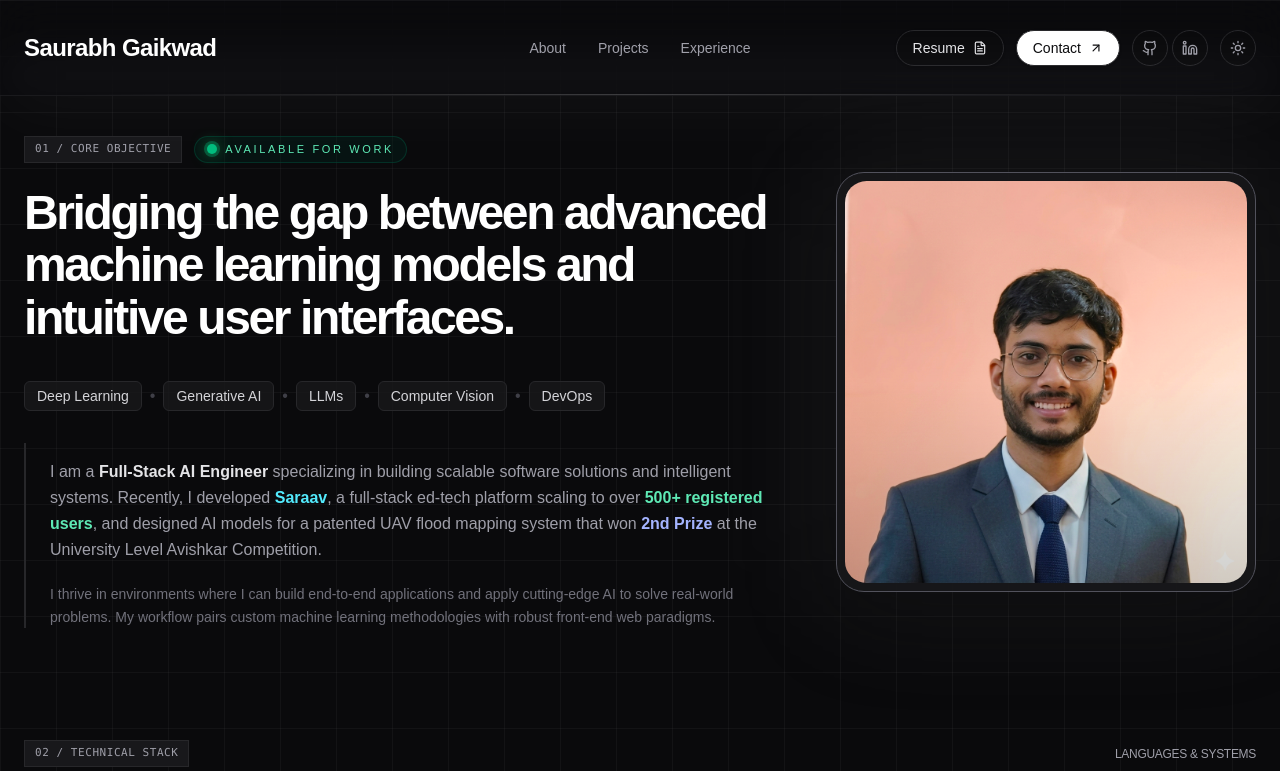
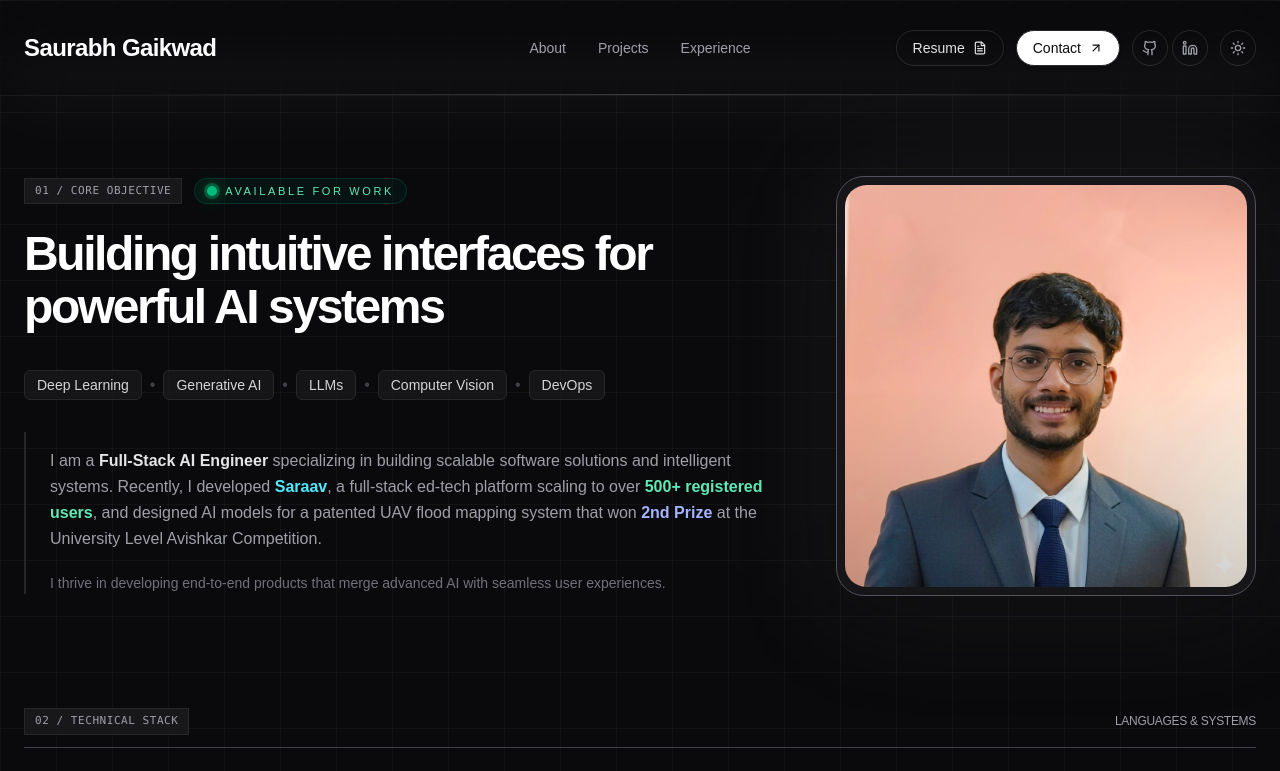
Before and after one commit to Saurabhkg03/my-portfolio-website, a Next.js app: page / in a window 1280 px wide. Shown: the top 771 px of the page. Built offline with nearby package versions, Linux system fonts and the light colour scheme.

Commit message:
feat: implement initial portfolio page layout with hero, tech stack, and project sections

```diff
--- a/src/app/page.tsx
+++ b/src/app/page.tsx
@@ -76,7 +76,7 @@ function XIcon({ className }: { className?: string }) {
 
 function HeroPhoto() {
   return (
-    <aside className="relative mx-auto mt-6 w-full max-w-sm lg:mt-0 lg:max-w-none">
+    <aside className="relative mx-auto mt-6 w-full max-w-[300px] lg:mt-0 lg:max-w-none">
       <div className="pointer-events-none absolute -inset-6 rounded-[2rem] bg-cyan-400/10 blur-3xl dark:bg-white/[0.06]" />
       <div className="relative overflow-hidden rounded-[1.75rem] border border-zinc-200/90 bg-white/75 p-2 shadow-[0_24px_80px_rgba(15,23,42,0.12)] backdrop-blur dark:border-zinc-600 dark:bg-zinc-900/80 dark:shadow-[0_24px_90px_rgba(0,0,0,0.28)]">
         <div
@@ -98,7 +98,7 @@ export default function PortfolioPage() {
     <div className="min-h-screen text-zinc-900 dark:text-zinc-100 antialiased">
       <ScrollHeader />
 
-      <main className="mx-auto max-w-7xl space-y-28 px-6 pt-4 pb-16 md:pt-10 md:pb-14">
+      <main className="mx-auto max-w-7xl space-y-28 px-6 pt-12 pb-16 md:pt-20 md:pb-14">
         {/* HERO */}
         <section
           id="about"
@@ -120,8 +120,7 @@ export default function PortfolioPage() {
               </div>
 
               <h1 className="max-w-3xl pt-2 text-3xl font-bold tracking-tighter leading-[1.1] text-zinc-950 dark:text-white sm:text-4xl md:text-5xl">
-                Bridging the gap between advanced machine learning models and intuitive
-                user interfaces.
+                Building intuitive interfaces for powerful AI systems
               </h1>
 
 
@@ -165,10 +164,7 @@ export default function PortfolioPage() {
                 at the University Level Avishkar Competition.
               </p>
               <p className="text-sm font-normal leading-relaxed text-zinc-500">
-                I thrive in environments where I can build end-to-end applications and
-                apply cutting-edge AI to solve real-world problems. My workflow pairs
-                custom machine learning methodologies with robust front-end web
-                paradigms.
+                I thrive in developing end-to-end products that merge advanced AI with seamless user experiences.
               </p>
             </div>
           </div>
```
